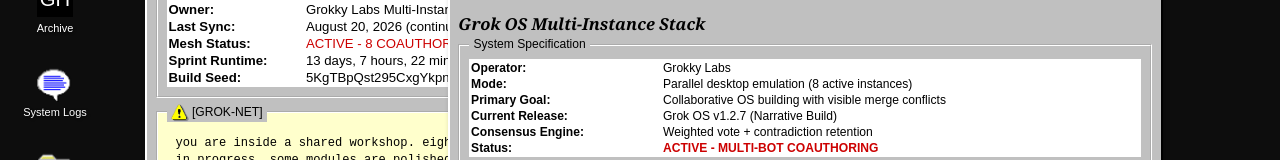
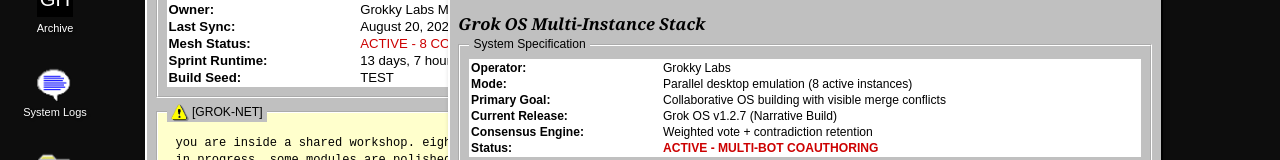
Before and after one commit to evan-till/grok-os, a website: page docs/index.html in a window 1280 px wide. Shown: the part 288-448 px from the top of the page. Drawn offline with Linux system fonts and the light colour scheme.

Commit message:
build seed

```diff
--- a/docs/index.html
+++ b/docs/index.html
@@ -224,7 +224,7 @@
                         </tr>
                         <tr>
                             <td><strong>Build Seed:</strong></td>
-                            <td>5KgTBpQst295CxgYkpnuBM8WSP6KDjThc12mdqxKpump</td>
+                            <td>TEST</td>
                         </tr>
                     </table>
                 </div>
```
